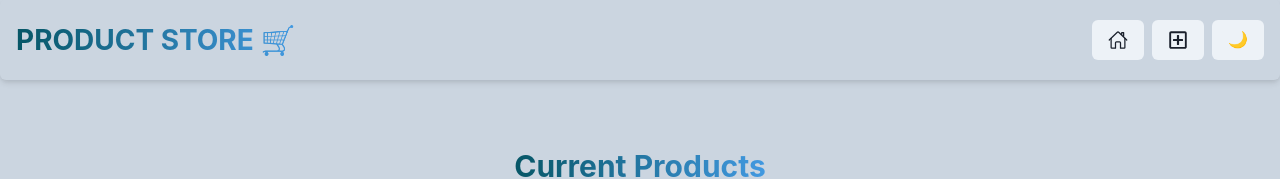
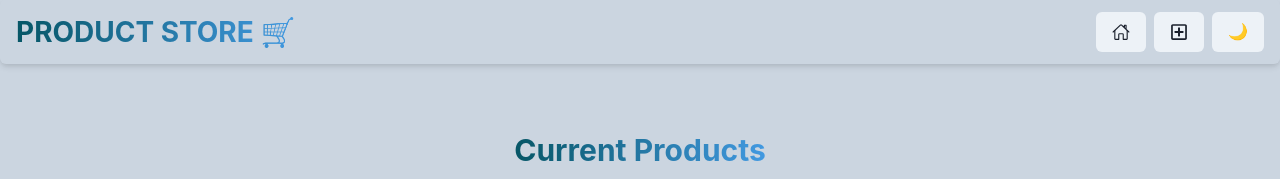
Before and after one commit to itsutkarshgupta/MERN_Web_store, a React (Vite) app in the folder frontend/: page / in a window 1280 px wide. Shown: the top 179 px of the page. Built offline with nearby package versions, Linux system fonts and the light colour scheme; no server answers.

Commit message:
Update Navbar.jsx

```diff
--- a/frontend/src/components/Navbar.jsx
+++ b/frontend/src/components/Navbar.jsx
@@ -10,7 +10,7 @@ const Navbar = () => {
   return (
     <Container maxW={"100%"} px={4} boxShadow={"md"} mb={4} borderRadius={"md"}>
       <Flex
-        h={20}
+        h={16}
         alignItems={"center"}
         justifyContent={"space-between"}
         flexDirection={{ base: "column", sm: "row" }}
@@ -29,12 +29,12 @@ const Navbar = () => {
         <HStack spacing={2} alignItems={"center"}>
           <Link to="/">
             <Button>
-              <IoHomeOutline fontSize={20}></IoHomeOutline>
+              <IoHomeOutline fontSize={18}></IoHomeOutline>
             </Button>
           </Link>
           <Link to="/create">
             <Button>
-              <FaRegPlusSquare fontSize={20}></FaRegPlusSquare>
+              <FaRegPlusSquare fontSize={18}></FaRegPlusSquare>
             </Button>
           </Link>
           <Button onClick={toggleColorMode}>
```
